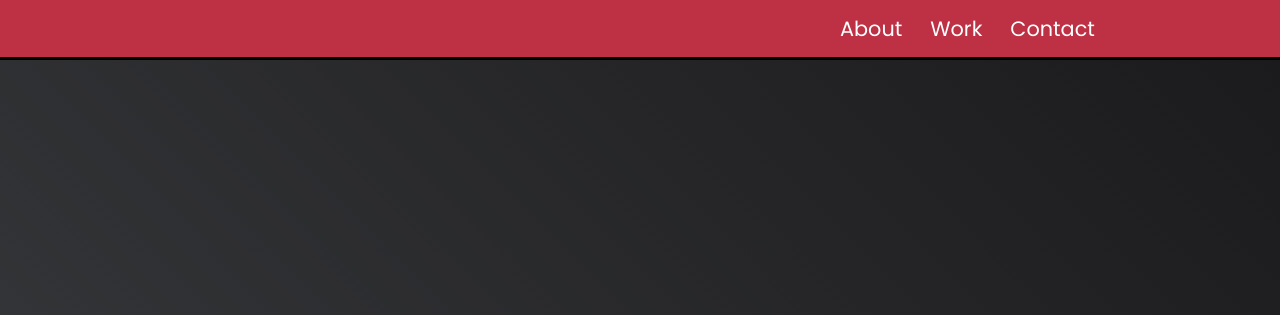
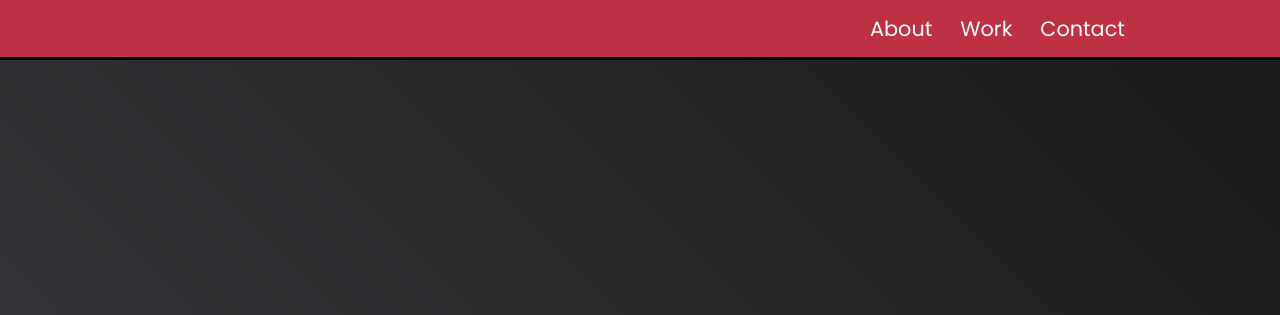
Before and after one commit to dudu9bre/esse-site, a plain HTML site: page index.html in a window 1280 px wide. Shown: the top 315 px of the page. Drawn offline with Linux system fonts and the light colour scheme.

Commit message:
dxa eu veee

```diff
--- a/styles.css
+++ b/styles.css
@@ -19,7 +19,7 @@
   #navbar {
     display: flex;
     width: 30%;
-    margin-right: 70px;
+    margin-right: 40px;
   }
   #navbar a {
     color: white;
```
